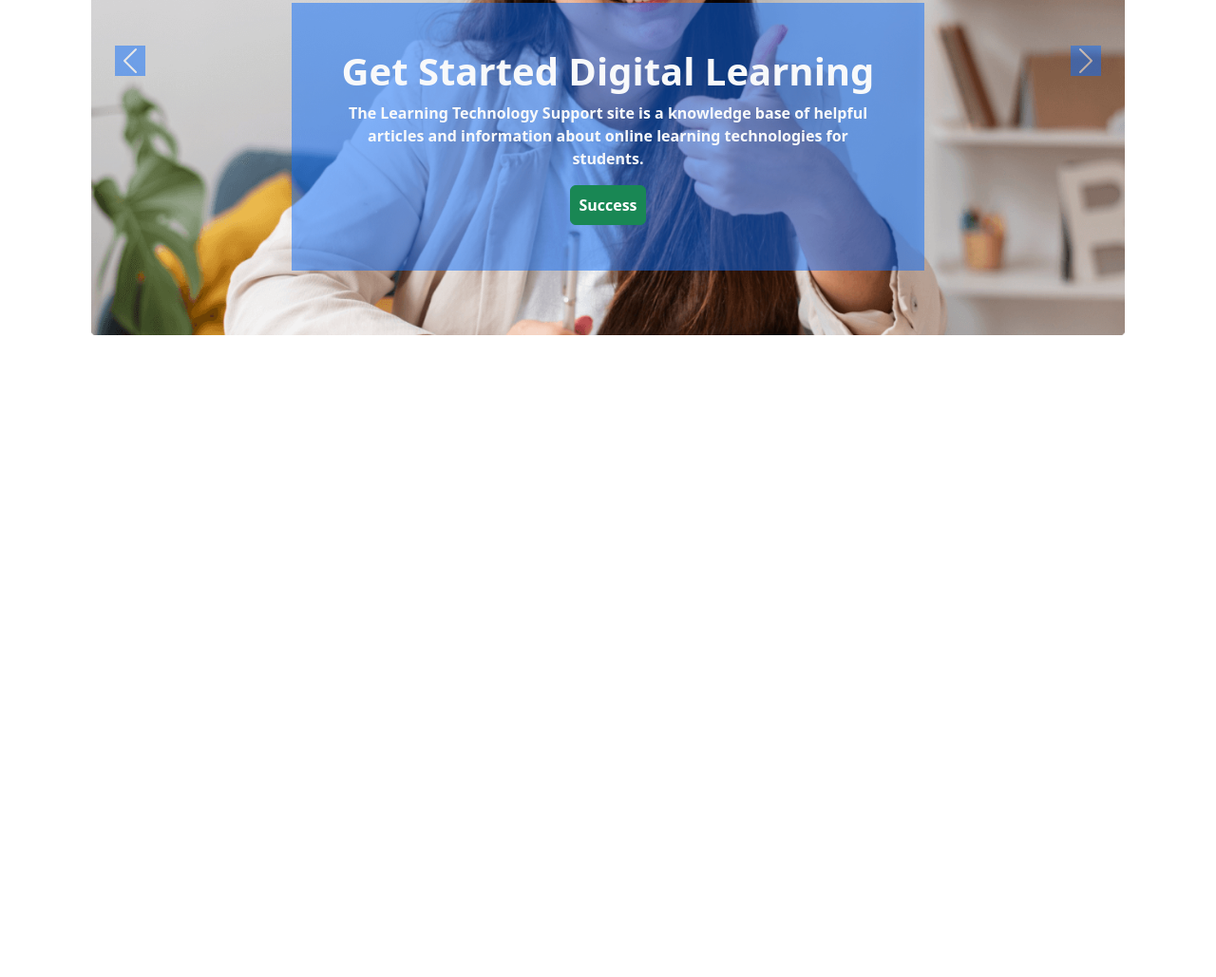
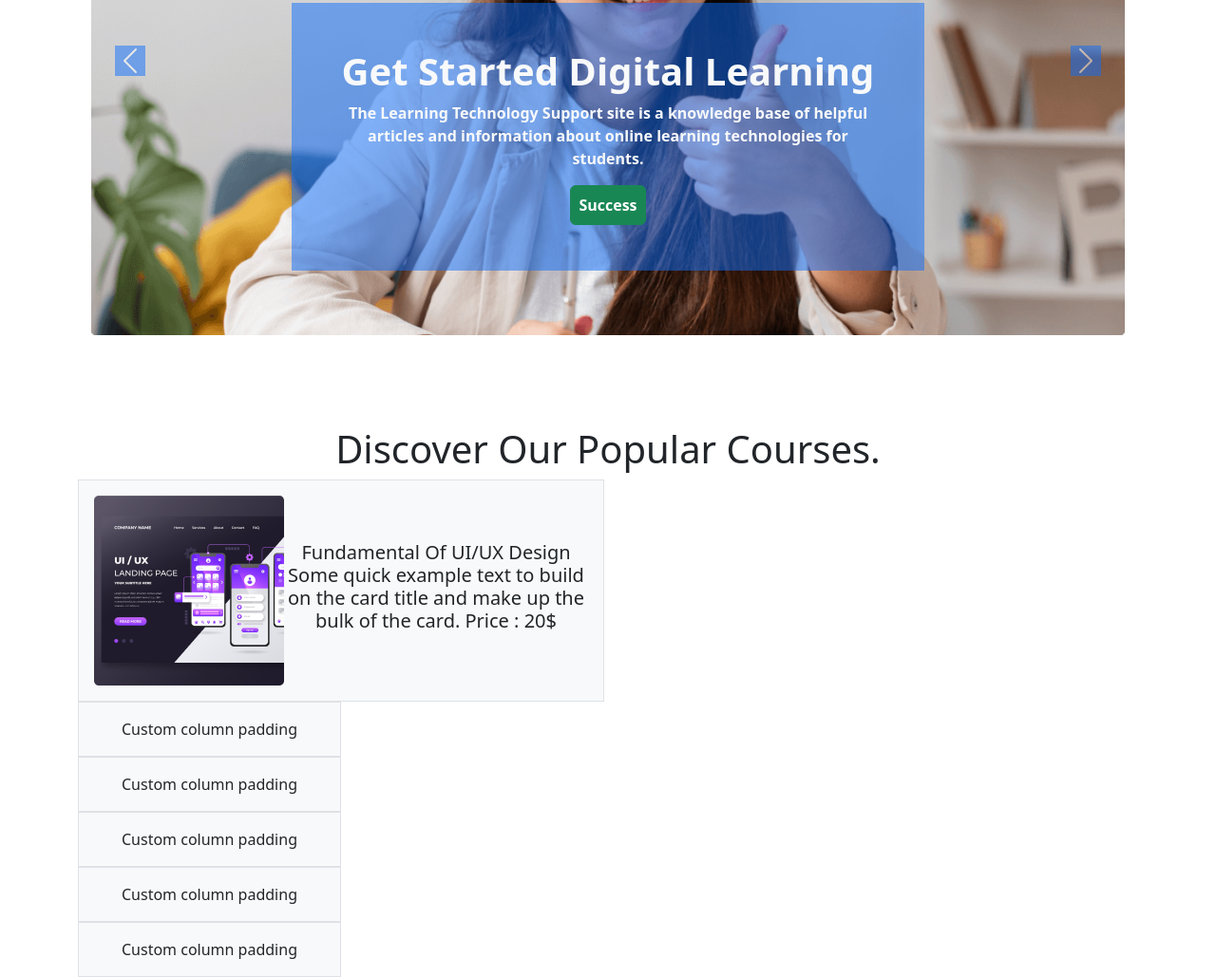
Before and after one commit to Hossain1985/Assignment-3, a plain HTML site: page index.html in a window 1280 px wide. Shown: the part 377-1406 px from the top of the page at 95% size. Before the commit the page ends 826 px from the top, so only its background shows below. Drawn offline with nearby package versions, Linux system fonts and the light colour scheme.

Commit message:
course info

```diff
--- a/index.html
+++ b/index.html
@@ -4,7 +4,7 @@
     <meta charset="UTF-8">
     <meta http-equiv="X-UA-Compatible" content="IE=edge">
     <meta name="viewport" content="width=device-width, initial-scale=1.0">
-    <title></title>
+    <title>Digital Learning Platform</title>
     <!-- CSS only -->
 <link href="https://cdn.jsdelivr.net/npm/bootstrap@5.2.0/dist/css/bootstrap.min.css" rel="stylesheet" integrity="sha384-gH2yIJqKdNHPEq0n4Mqa/HGKIhSkIHeL5AyhkYV8i59U5AR6csBvApHHNl/vI1Bx" crossorigin="anonymous">
 </head>
@@ -79,6 +79,48 @@
                         </button>
                       </div>
                        <!-- Slide start -->
+                        <!-- Course info start -->
+                        <Main>
+                            <section>
+                                <div class="container text-center ">
+                                    <h1>
+                                        Discover Our Popular
+                                        Courses.</h1>
+                                    <div class="row g-2">
+
+                                      <div class="col-6">
+                                        <div class="p-3 border bg-light d-flex align-items-center justify-content-around">
+                                            <img src="./images/course-1.png" alt="">
+                                            <h1 class="fs-5">Fundamental Of UI/UX Design
+                                                Some quick example text to build on the card title and make up the bulk of the card.
+                                                Price : 20$
+                                            </h1>
+
+                                        </div>
+
+                                      <div class="col-6">
+                                        <div class="p-3 border bg-light">Custom column padding</div>
+                                      </div>
+                                      <div class="col-6">
+                                        <div class="p-3 border bg-light">Custom column padding</div>
+                                      </div>
+                                      <div class="col-6">
+                                        <div class="p-3 border bg-light">Custom column padding</div>
+                                      </div>
+                                      <div class="col-6">
+                                        <div class="p-3 border bg-light">Custom column padding</div>
+                                      </div>
+                                      <div class="col-6">
+                                        <div class="p-3 border bg-light">Custom column padding</div>
+                                      </div>
+                                    </div>
+                                  </div>
+                            </section>
+
+                        </Main>
+                         <!-- Course info end-->
+
+                       <Main></Main>
 
 
 </body>
```
Also changed, not shown: images/course-1.png (added), images/course-2.png (added), images/course-3.png (added), images/course-4.png (added), images/course-5.png (added), images/course-6.png (added), 1 other file.
